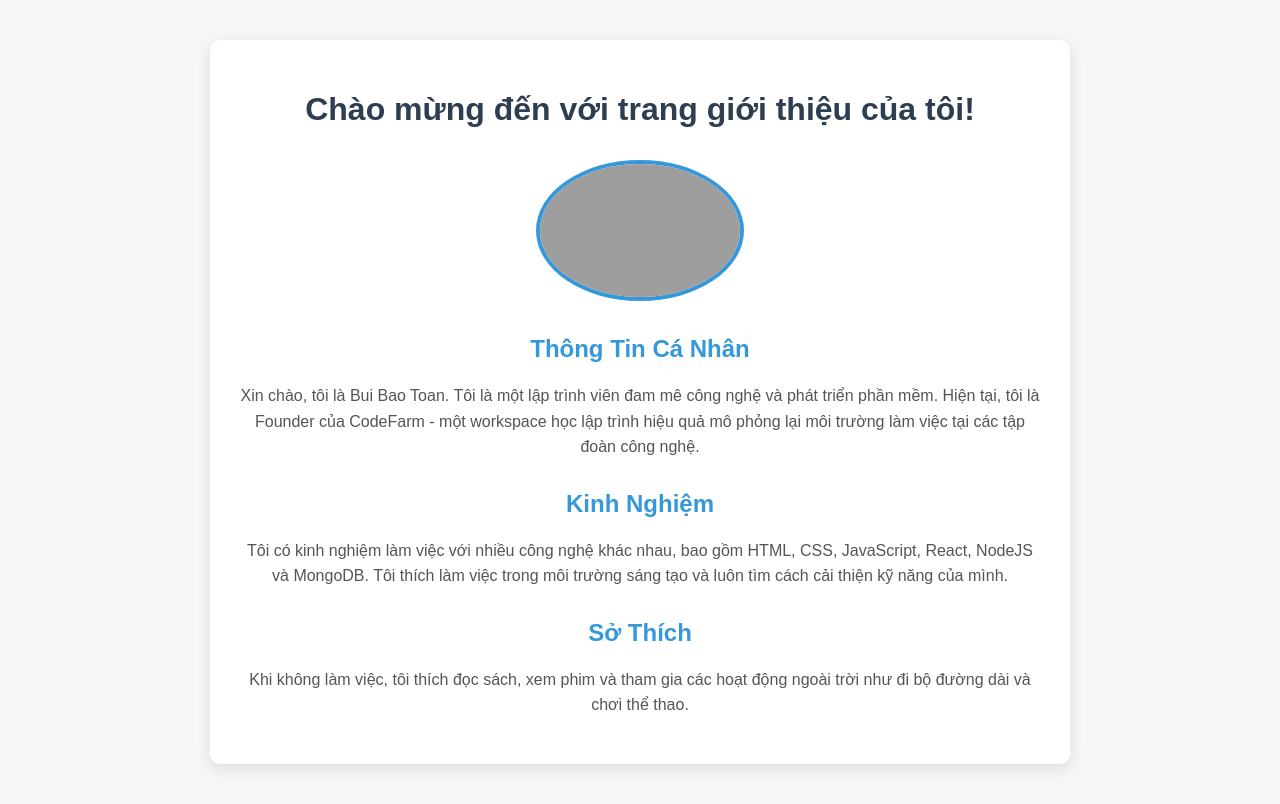
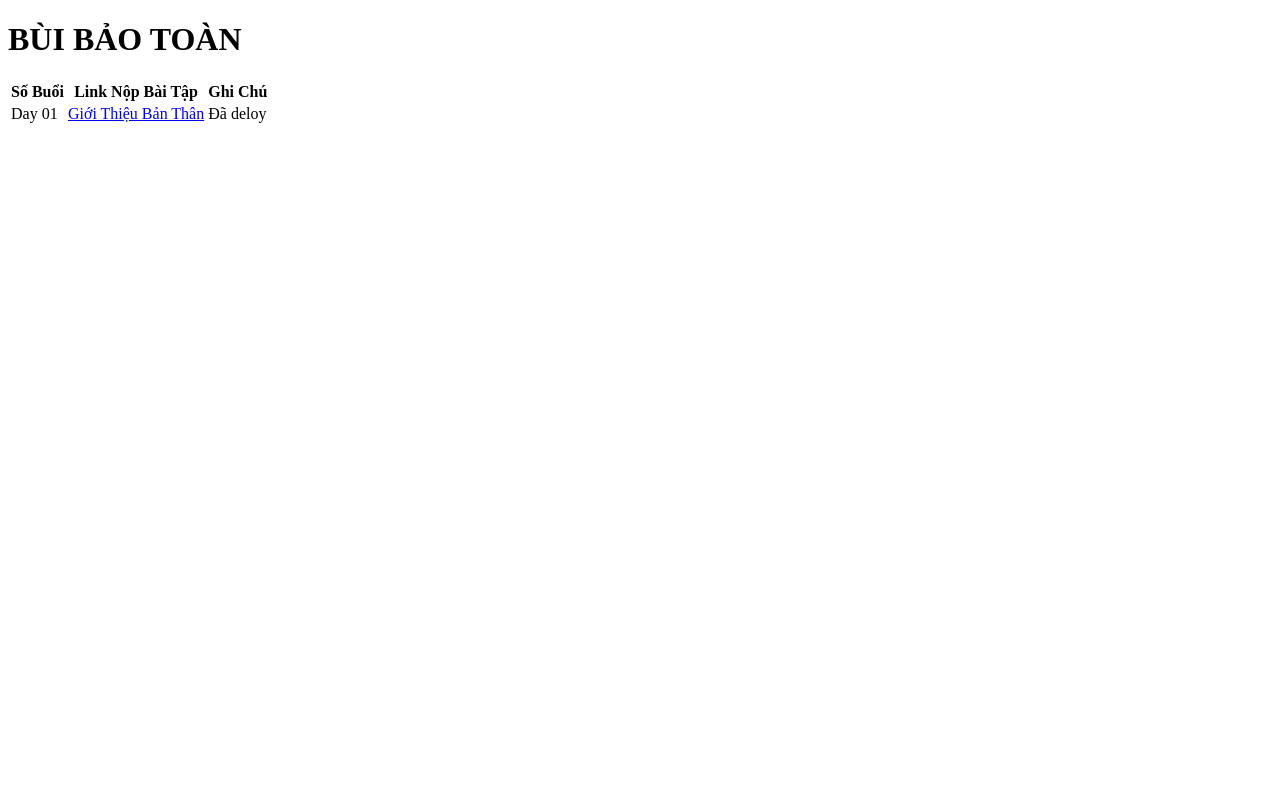
Before and after one commit to BaoBao2k1/toanporfolio, a plain HTML site: page index.html in a window 1280 px wide. Drawn offline with Linux system fonts and the light colour scheme; grey boxes are pictures that could not be loaded.

Commit message:
update code

```diff
--- a/index.html
+++ b/index.html
@@ -1,80 +1,29 @@
 <!DOCTYPE html>
 <html lang="en">
-  <head>
-    <meta charset="UTF-8" />
-    <meta name="viewport" content="width=device-width, initial-scale=1.0" />
-    <title>Giới thiệu Bản Thân</title>
-
-    <style>
-      body {
-        font-family: Arial, sans-serif;
-        background-color: #f4f6f8;
-        margin: 0;
-        padding: 0;
-      }
-
-      .container {
-        max-width: 800px;
-        margin: 40px auto;
-        background: white;
-        padding: 30px;
-        border-radius: 10px;
-        box-shadow: 0 5px 15px rgba(0,0,0,0.1);
-        text-align: center;
-      }
-
-      h1 {
-        color: #2c3e50;
-      }
-
-      h2 {
-        color: #3498db;
-        margin-top: 30px;
-      }
-
-      p {
-        line-height: 1.6;
-        color: #555;
-      }
-
-      img {
-        border-radius: 100%;
-        margin-top: 10px;
-        border: 4px solid #3498db;
-      }
-    </style>
-  </head>
-
-  <body>
-    <div class="container">
-      <h1>Chào mừng đến với trang giới thiệu của tôi!</h1>
-
-      <img
-        src="https://fastly.picsum.photos/id/1/5000/3333.jpg?hmac=Asv2DU3rA_5D1xSe22xZK47WEAN0wjWeFOhzd13ujW4"
-        width="200"
-        alt="Ảnh đại diện"
-      />
-
-      <h2>Thông Tin Cá Nhân</h2>
-      <p>
-        Xin chào, tôi là Bui Bao Toan. Tôi là một lập trình viên đam mê công
-        nghệ và phát triển phần mềm. Hiện tại, tôi là Founder của CodeFarm - một
-        workspace học lập trình hiệu quả mô phỏng lại môi trường làm việc tại các
-        tập đoàn công nghệ.
-      </p>
-
-      <h2>Kinh Nghiệm</h2>
-      <p>
-        Tôi có kinh nghiệm làm việc với nhiều công nghệ khác nhau, bao gồm HTML,
-        CSS, JavaScript, React, NodeJS và MongoDB. Tôi thích làm việc trong môi
-        trường sáng tạo và luôn tìm cách cải thiện kỹ năng của mình.
-      </p>
-
-      <h2>Sở Thích</h2>
-      <p>
-        Khi không làm việc, tôi thích đọc sách, xem phim và tham gia các hoạt động
-        ngoài trời như đi bộ đường dài và chơi thể thao.
-      </p>
-    </div>
-  </body>
+<head>
+    <meta charset="UTF-8">
+    <meta name="viewport" content="width=device-width, initial-scale=1.0">
+    <title>NƠI CHỨA BÀI TẬP</title>
+</head>
+<body>
+    <h1>BÙI BẢO TOÀN</h1>
+    <table>
+        <tr>
+            <th>Số Buổi</th>
+            <th>
+                Link Nộp Bài Tập</th>
+            <th>Ghi Chú</th>
+        </tr>
+        <tr>
+            <td>Day 01</td>
+            <td><a href="./Day1/index.html">Giới Thiệu Bản Thân</a></td>
+            <td>Đã deloy</td>
+        </tr>
+        <tr>
+            <td></td>
+            <td></td>
+            <td></td>
+        </tr>
+    </table>
+</body>
 </html>
```
Also changed, not shown: Day1/index.html (added, +80 -0 lines).
